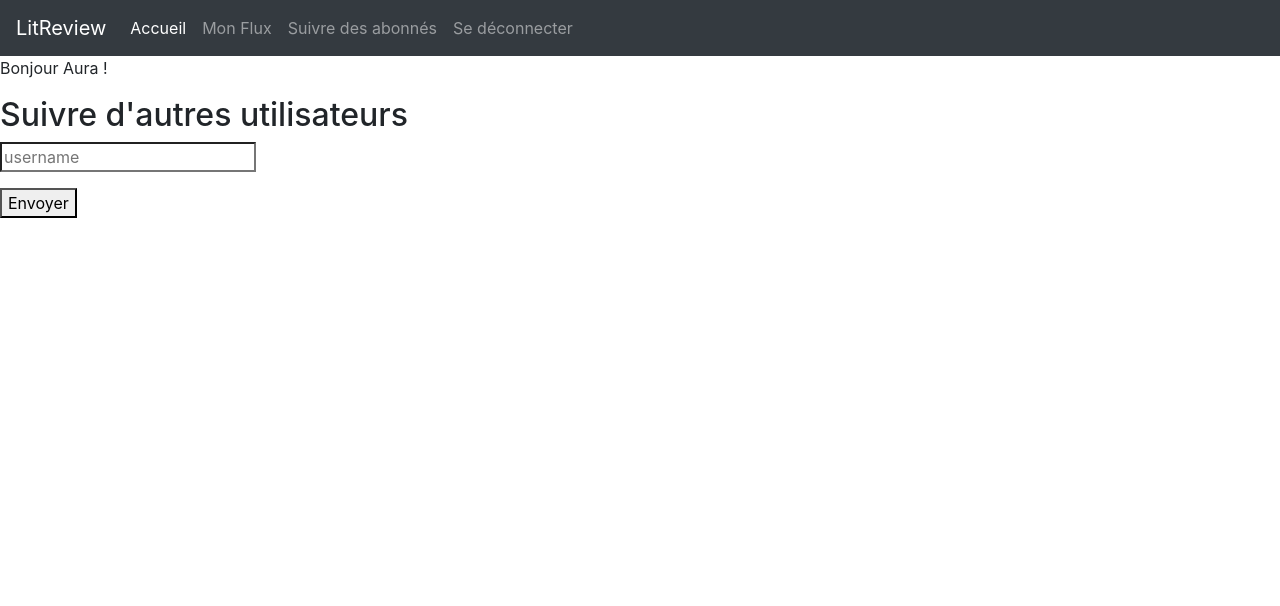
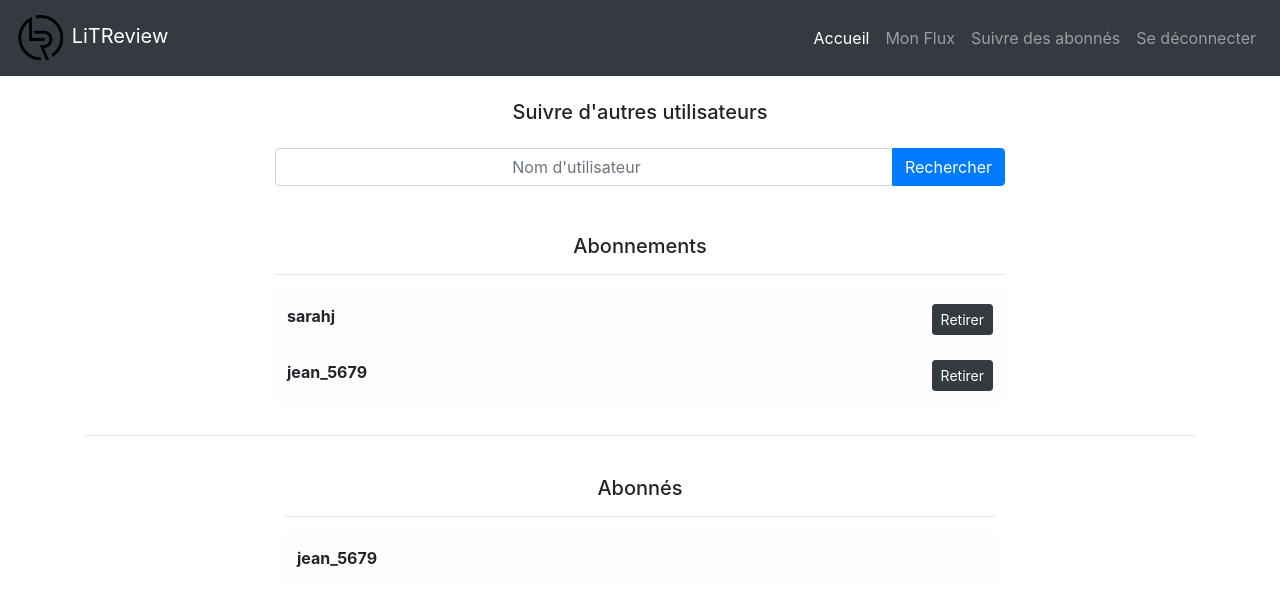
Before and after one commit to Aura974/P9_ducap_aurore, a Django app: page /follow_users/ in a window 1280 px wide. Shown: the top 606 px of the page. Run offline with Django 4.2, Linux system fonts and the light colour scheme; a user stored in the database is signed in; data comes from the database, SQL or seed files in the repository; both versions use the stored data as it was after the commit; lists and menus that the app fills with data are empty.

Commit message:
Followers and followed by section

```diff
--- a/litreview/followers/forms.py
+++ b/litreview/followers/forms.py
@@ -1,8 +1,5 @@
 from django import forms
-from followers.models import UserFollows
 
 
-class UserFollowsForm(forms.ModelForm):
-    class Meta:
-        model = UserFollows
-        fields = ["followed_user"]
+class UnfollowsForm(forms.Form):
+    unfollows = forms.BooleanField(widget=forms.HiddenInput, initial=True)
--- a/litreview/followers/templates/followers/follow_users.html
+++ b/litreview/followers/templates/followers/follow_users.html
@@ -3,13 +3,77 @@
 
 {% block content %}
 
-    <h2>Suivre d'autres utilisateurs</h2>
+    <div class="container">
+        <div class="row justify-content-center mt-4">
+            <div class="col-8">
+                <h5 style="text-align: center;">Suivre d'autres utilisateurs</h5>
+                <form method="post">
+                    {% csrf_token %}
+                    <div class="input-group mt-4">
+                        <input type="search" class="form-control rounded" name="search" style="text-align: center;" placeholder="Nom d'utilisateur" aria-label="Nom d'utilisateur"/>
+                        <div class="input-group-append">
+                            <button type="submit" class="btn btn-primary">Rechercher</button>
+                        </div>
+                    </div>
+                </form>
+            </div>
+        </div>
+    </div>
 
-        <form method="post">
-            {% csrf_token %}
-            <input type="search" name="search" placeholder="username">
-            <p>{{ message }}</p>
-            <button type="submit">Envoyer</button>
-        </form>
+    <div class="container">
+        <div class="row justify-content-center mt-5">
+            <div class="col-8">
+                <h5 style="text-align: center;">Abonnements</h5>
+                <hr>
+            </div>
+        </div>
+
+        <div class="row justify-content-center">
+            <div class="col-8">
+                <table class="table table-light table-hover">
+                    <tbody>
+                        {% for following in following_list %}
+                            <tr>
+                                <th class="col-md-6" style="text-align: left;" scope="row">{{ following.followed_user }}</th>
+                                <td style="text-align: right;">
+                                    <form method="post">
+                                        {% csrf_token %}
+                                        {{ unfollows }}
+                                        <input type="hidden" name="followed_user" value="{{ following.followed_user.id }}">
+                                        <button class="btn btn-sm btn-dark" type="submit">Retirer</button>
+                                    </form>
+                                </td>
+                            </tr>
+                        {% endfor %}
+                    </tbody>
+                </table>
+            </div>
+        </div>
+        <div class="row">
+            <div class="col">
+                <hr><br>
+            </div>
+        </div>
+        <div class="container">
+            <div class="row justify-content-center">
+                <div class="col-8">
+                    <h5 style="text-align: center;">Abonnés</h5>
+                    <hr>
+                </div>
+            </div>
+
+            <div class="row justify-content-center">
+                <div class="col-8">
+                    <table class="table table-light table-hover">
+                        <tbody>
+                            {% for followed_by in followed_by_list %}
+                                <tr>
+                                    <th class="col-md-6" style="text-align: left;" scope="row">{{ followed_by.user }}</th>
+                                </tr>
+                            {% endfor %}
+                        </tbody>
+                    </table>
+                </div>
+            </div>
 
 {% endblock content %}
--- a/litreview/followers/views.py
+++ b/litreview/followers/views.py
@@ -1,27 +1,41 @@
-from django.shortcuts import redirect, render
+from django.shortcuts import render
 from django.contrib.auth.decorators import login_required
-from django.db.models import Q
+from django.contrib import messages
 from authentication.models import User
-from followers.models import UserFollows
+from followers import models, forms
 
 
 @login_required
 def follow_users(request):
-    message = ""
+    unfollows = forms.UnfollowsForm()
+    requested_user = request.POST.get("search")
     if request.method == "POST":
-        requested_user = request.POST.get("search")
-        if User.objects.filter(username=requested_user).exists():
-            requested_user = User.objects.get(username=requested_user)
-            unique_relation = UserFollows.objects.filter(Q(user=request.user) & Q(followed_user=requested_user))
+        if "unfollows" in request.POST:
+            unfollows = forms.UnfollowsForm(request.POST)
+            followed = request.POST.get("followed_user")
+            if unfollows.is_valid():
+                models.UserFollows.objects.get(user=request.user, followed_user=followed).delete()
+        else:
+            if User.objects.filter(username=requested_user).exists():
+                requested_user = User.objects.get(username=requested_user)
+                unique_relation = models.UserFollows.objects.filter(user=request.user, followed_user=requested_user)
 
-            if unique_relation.exists():
-                message = "Already followed"
-            elif request.user == requested_user:
-                message = "Can't follow yourself"
+                if unique_relation.exists():
+                    messages.info(request, "Vous suivez déjà cet utilisateur")
+                elif request.user == requested_user:
+                    messages.warning(request, "Vous ne pouvez vous suivre vous-même !")
+                else:
+                    models.UserFollows.objects.create(user=request.user, followed_user=requested_user)
+                    messages.success(request, "Utilisateur ajouté avec succès !")
             else:
-                UserFollows.objects.create(user=request.user, followed_user=requested_user)
-                message = "successful !"
-        else:
-            message = "Invalid username"
+                messages.error(request, "Nom d'utilisateur invalide")
 
-    return render(request, "followers/follow_users.html", context={"message": message})
+    following_list = models.UserFollows.objects.filter(user=request.user)
+    followed_by_list = models.UserFollows.objects.filter(followed_user=request.user)
+    context = {
+        "following_list": following_list,
+        "followed_by_list": followed_by_list,
+        "unfollows": unfollows
+    }
+
+    return render(request, "followers/follow_users.html", context=context)
--- a/litreview/templates/base.html
+++ b/litreview/templates/base.html
@@ -16,13 +16,14 @@
             <div class="row">
                 <nav class="col navbar navbar-expand-lg navbar-dark">
                     <a href="{% url 'home' %}" class="navbar-brand">
-                        LitReview
+                        <img src="{% static 'images/logo.png' %}" width="50" alt="Site Logo">
+                        LiTReview
                     </a>
                     <button class="navbar-toggler" type="button" data-toggle="collapse" data-target="#navbarContent">
                         <span class="navbar-toggler-icon"></span>
                      </button>
                     <div class="collapse navbar-collapse" id="navbarContent">
-                        <ul class="navbar-nav">
+                        <ul class="navbar-nav ml-auto">
                             <li class="nav-item active">
                                 <a href="{% url 'home' %}" class="nav-link">Accueil</a>
                             </li>
@@ -42,11 +43,24 @@
         </div>
     </div>
 
-    <div>
-        {% if user.is_authenticated %}
-            <p>Bonjour {{ request.user }} !</p>
-        {% endif %}
-    </div>
+    {% include "partials/messages_snippet.html" %}
+
+
+        <!-- <div class="container">
+            <div class="row">
+                <div class="col">
+                    {% if user.is_authenticated %}
+                        <div class="alert alert-success alert-dismissible fade show" role="alert">
+                            <button type="button" class="close" data-dismiss="alert" aria-label="Close">
+                                <span aria-hidden="true">&times;</span>
+                              </button>
+                            Bonjour {{ request.user }} !
+                        </div>
+                    {% endif %}
+                </div>
+            </div>
+        </div> -->
+
 
     <div class="main">
         {% block content %}{% endblock content %}
--- /dev/null
+++ b/litreview/templates/partials/messages_snippet.html
@@ -0,0 +1,16 @@
+{% if messages %}
+    {% for message in messages %}
+    <div class="container">
+        <div class="row justify-content-center">
+            <div class="col-8">
+                <div class="alert {{ message.tags }} alert-dismissible fade show" role="alert" >
+                  <button type="button" class="close" data-dismiss="alert" aria-label="Close">
+                    <span aria-hidden="true">&times;</span>
+                  </button>
+                  {{ message }}
+                </div>
+            </div>
+        </div>
+    </div>
+    {% endfor %}
+{% endif %}
```
Also changed, not shown: litreview/litreview/settings.py (+10 -0 lines), litreview/db.sqlite3, litreview/static/images/logo.png (added).
